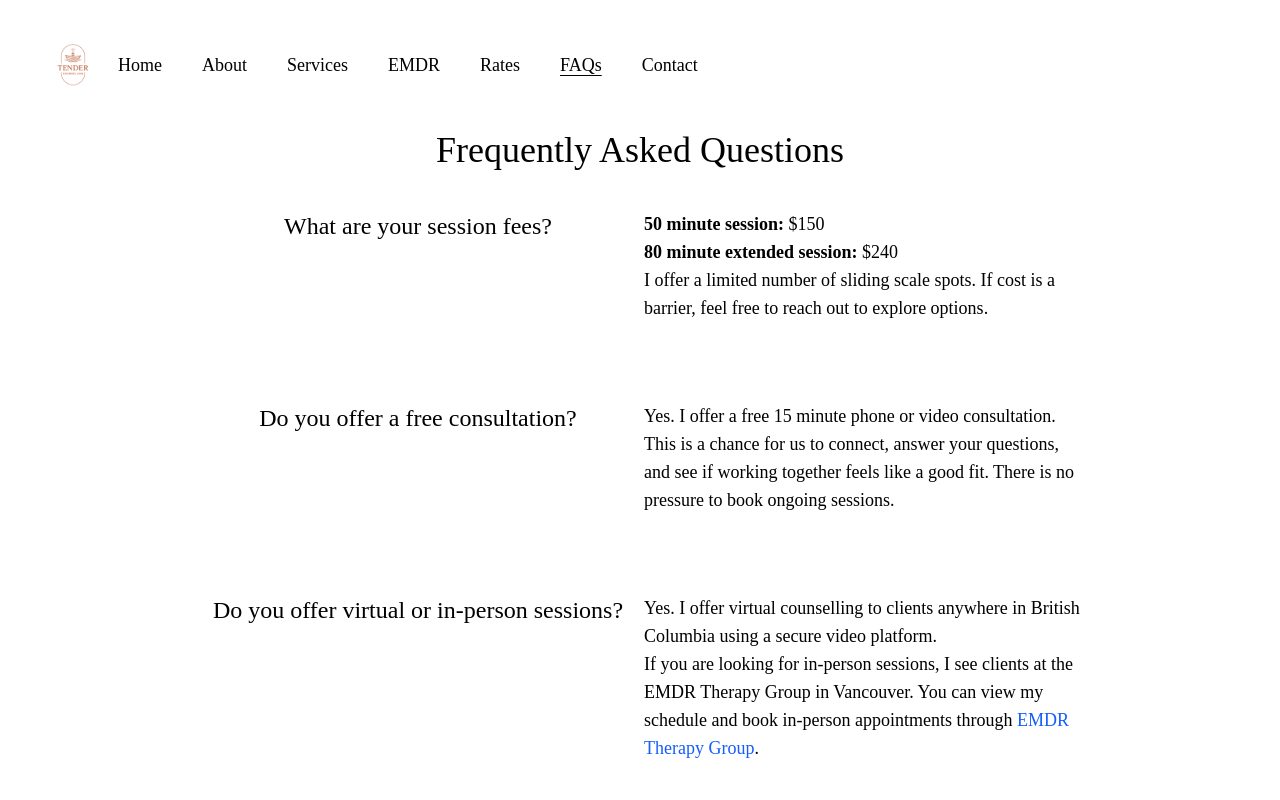
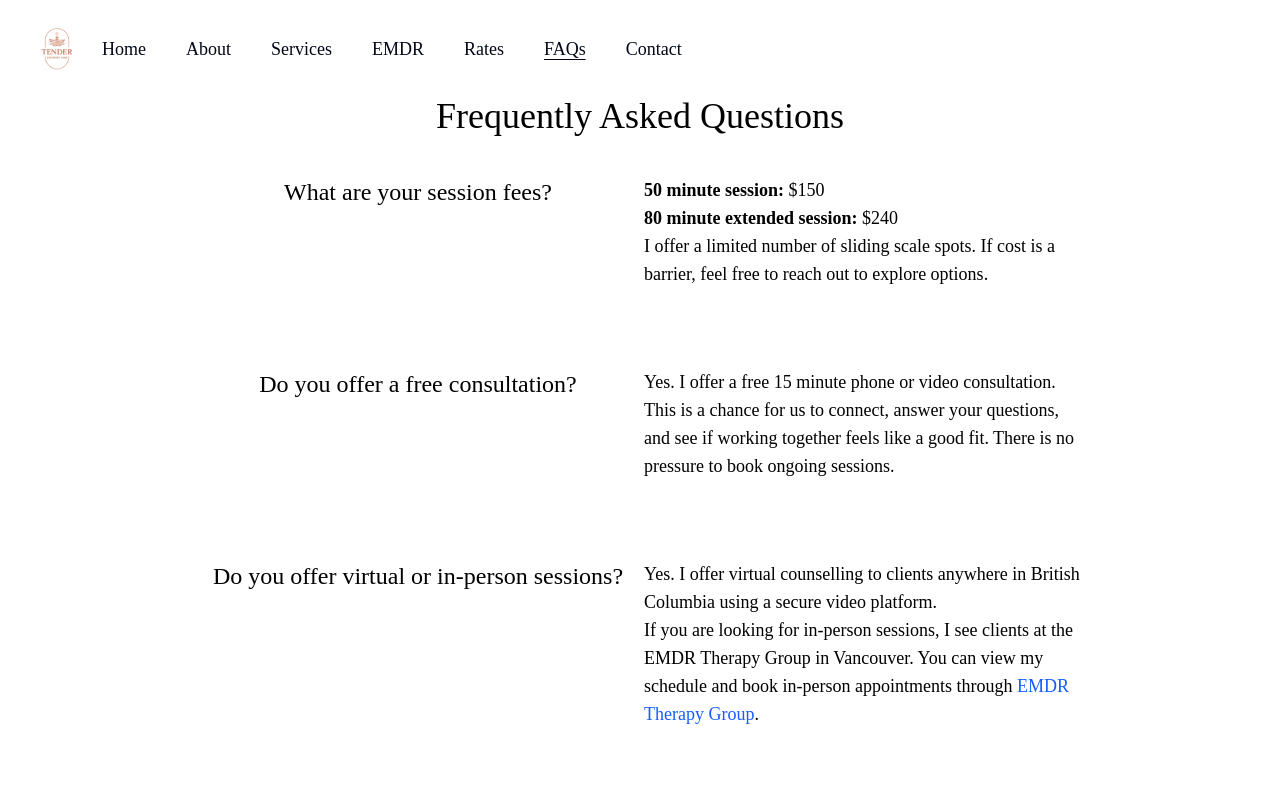
Before and after one commit to alexcoticehn/tender-ui, a Next.js app: page /faqs in a window 1280 px wide. Shown: the top 800 px of the page. Built offline with nearby package versions, Linux system fonts and the light colour scheme.

Commit message:
restructure menu and move into layout file

```diff
--- a/src/app/about/page.tsx
+++ b/src/app/about/page.tsx
@@ -1,16 +1,12 @@
-import Header from "@/components/header";
 import Image from "next/image";
 
 export default function About() {
   return (
       <div className="min-h-screen text-gray-900 font-serif">
-          <div className="mx-auto px-4 py-4 flex flex-col md:ml-auto bg-[url(/images/hero-trees-cropped_1.png)] bg-cover bg-size-75 min-h-150 pointer-events-none">
-          <div className="relative flex flex-row">
-          <Header />
-          </div>
-          <div className="relative inset-0 flex flex-col justify-end text-white px-4 sm:px-6 lg:px-8 pointer-events-none font-serif bottom-4 text-left mt-auto">
-            <h1 className="text-4xl font-bold mb-2">About</h1>
-          </div>
+          <div className="mx-auto px-4 py-4 flex flex-col md:ml-auto bg-[url(/images/hero-trees-cropped_1.png)] bg-cover bg-size-75 min-h-150 pointer-events-none pt-24">
+            <div className="relative inset-0 flex flex-col justify-end text-white px-4 sm:px-6 lg:px-8 pointer-events-none font-serif bottom-4 text-left mt-auto">
+              <h1 className="text-4xl font-bold mb-2">About</h1>
+            </div>
           </div>
           <section className="mx-auto px-4 grid md:grid-cols-7 gap-2">
             <div className="md:col-span-4">
--- a/src/app/contact/page.tsx
+++ b/src/app/contact/page.tsx
@@ -1,5 +1,4 @@
 "use client";
-import Header from "@/components/header";
 import { useState } from "react";
 
 export default function Contact() {
@@ -19,12 +18,7 @@ export default function Contact() {
   };
 
   return (
-    <div className="min-h-screen text-black font-serif">
-      <div className="mx-auto px-4 py-4 flex flex-col md:ml-auto bg-cover bg-center pointer-events-none">
-          <div className="relative flex flex-row">
-          <Header />
-          </div>
-      </div>
+    <div className="min-h-screen text-black font-serif pt-24">
         <h1 className="text-3xl font-semibold text-center mb-8">Contact Us</h1>
 
         <form onSubmit={handleSubmit} className="space-y-6 mx-50">
--- a/src/app/emdr/page.tsx
+++ b/src/app/emdr/page.tsx
@@ -1,13 +1,9 @@
-import Header from "@/components/header";
 import Image from "next/image";
 
 export default function EMDRTherapy() {
   return (
     <div className="min-h-screen text-black font-serif">
-      <div className="mx-auto px-4 py-4 flex flex-col md:ml-auto bg-[url(/images/emdr_background.jpg)] bg-cover bg-center bg-size-75 min-h-150 pointer-events-none">
-          <div className="relative flex flex-row">
-          <Header />
-          </div>
+      <div className="mx-auto px-4 py-4 flex flex-col md:ml-auto bg-[url(/images/emdr_background.jpg)] bg-cover bg-center bg-size-75 min-h-150 pointer-events-none pt-24">
           <div className="relative inset-0 flex flex-col justify-end text-white px-4 sm:px-6 lg:px-8 pointer-events-none font-serif bottom-4 text-left mt-auto">
             <h1 className="text-4xl font-bold mb-2">EMDR Therapy</h1>
             <p className="text-xl">Healing the past - safely and at your pace</p>
--- a/src/app/faqs/page.tsx
+++ b/src/app/faqs/page.tsx
@@ -1,14 +1,7 @@
-import Header from "@/components/header";
-
 export default function FAQs() {
   return (
     <div className="min-h-screen text-black font-serif">
-      <div className="mx-auto px-4 py-4 flex flex-col md:ml-auto bg-cover bg-center pointer-events-none">
-          <div className="relative flex flex-row">
-          <Header />
-          </div>
-      </div>
-      <section className="mx-50">
+      <section className="mx-50 pt-24">
           <h2 className="text-4xl mb-10 text-center">Frequently Asked Questions</h2>
           <div className="grid md:grid-cols-2 gap-2 mb-20">
             <div className="flex flex-col text-2xl text-center">
--- a/src/app/layout.tsx
+++ b/src/app/layout.tsx
@@ -1,4 +1,5 @@
 import "@/styles/globals.css";
+import Header from "@/components/header";
 import { Footer } from "@/components/footer";
 
 export const metadata = {
@@ -14,6 +15,7 @@ export default function RootLayout({ children }: { children: React.ReactNode })
         <link rel="icon" href="/images/favicon.ico" />
       </head>
       <body>
+        <Header />
         <main className="space-y-10 container">
           {children}
         </main>
--- a/src/app/page.tsx
+++ b/src/app/page.tsx
@@ -1,18 +1,14 @@
 import Image from "next/image";
-import Header from "@/components/header";
 import Link from "next/link";
 
 export default function Home() {
   return (
     <div className="min-h-screen text-gray-900 font-serif">
-          <div className="mx-auto px-4 py-4 flex flex-col md:ml-auto bg-[url(/images/hero-trees-cropped_1.png)] bg-cover bg-size-75 min-h-150 pointer-events-none">
-          <div className="relative flex flex-row">
-          <Header />
-          </div>
-          <div className="relative inset-0 flex flex-col justify-end text-white px-4 sm:px-6 lg:px-8 pointer-events-none font-serif bottom-4 text-left mt-auto">
-            <h1 className="text-4xl font-bold mb-2">Megan Yerxa - Tender Counselling</h1>
-            <p className="text-xl">Steady support across shifting waters</p>
-          </div>
+          <div className="mx-auto px-4 py-4 flex flex-col md:ml-auto bg-[url(/images/hero-trees-cropped_1.png)] bg-cover bg-size-75 min-h-150 pointer-events-none pt-24">
+            <div className="relative inset-0 flex flex-col justify-end text-white px-4 sm:px-6 lg:px-8 pointer-events-none font-serif bottom-4 text-left mt-auto">
+              <h1 className="text-4xl font-bold mb-2">Megan Yerxa - Tender Counselling</h1>
+              <p className="text-xl">Steady support across shifting waters</p>
+            </div>
           </div>
 
         <section className="max-w-5xl mx-auto mt-12 px-4">
--- a/src/app/rates/page.tsx
+++ b/src/app/rates/page.tsx
@@ -1,14 +1,7 @@
-import Header from "@/components/header";
-
 export default function Rates() {
   return (
     <div className="min-h-screen text-black font-serif">
-      <div className="mx-auto px-4 py-4 flex flex-col md:ml-auto bg-cover bg-center pointer-events-none">
-          <div className="relative flex flex-row">
-          <Header />
-          </div>
-      </div>
-        <section className="mx-8">
+        <section className="mx-8 pt-24">
           <h2 className="text-4xl mb-4">Rates</h2>
           <div className="grid md:grid-cols-3 gap-8 mb-6">
             <div className="flex flex-col">
--- a/src/app/services/page.tsx
+++ b/src/app/services/page.tsx
@@ -1,11 +1,9 @@
-import Header from "@/components/header";
 import Image from "next/image";
 
 export default function Services() {
   return (
     <div className="min-h-screen font-serif">
-        <section className="mx-auto px-4 py-4 flex flex-col bg-[#495a58] bg-cover pointer-events-none">
-          <Header />
+        <section className="mx-auto px-4 py-4 flex flex-col bg-[#495a58] bg-cover pointer-events-none pt-24">
           <h1 className="text-3xl mt-4 text-[#d4967d] mx-auto flex flex-row">Services</h1>
           <div className="grid md:grid-cols-3 gap-6 mt-4 content-start">
             <div className="flex flex-col bg-white mx-auto pt-5">
--- a/src/components/header.tsx
+++ b/src/components/header.tsx
@@ -11,8 +11,8 @@ export default function Header() {
   const pathname = usePathname();
 
   return (
-    <header className="w-full">
-      <nav className="max-w-screen-xl px-4 sm:px-6 lg:px-8 py-6 flex justify-between pointer-events-auto">
+    <header className="w-full fixed top-0 left-0 right-0 z-50">
+      <nav className="w-full px-4 sm:px-6 lg:px-8 py-6 flex justify-between pointer-events-auto">
         <div className="flex items-center gap-5">
           <Link href="/" className="z-20 relative">
             <Image
```
